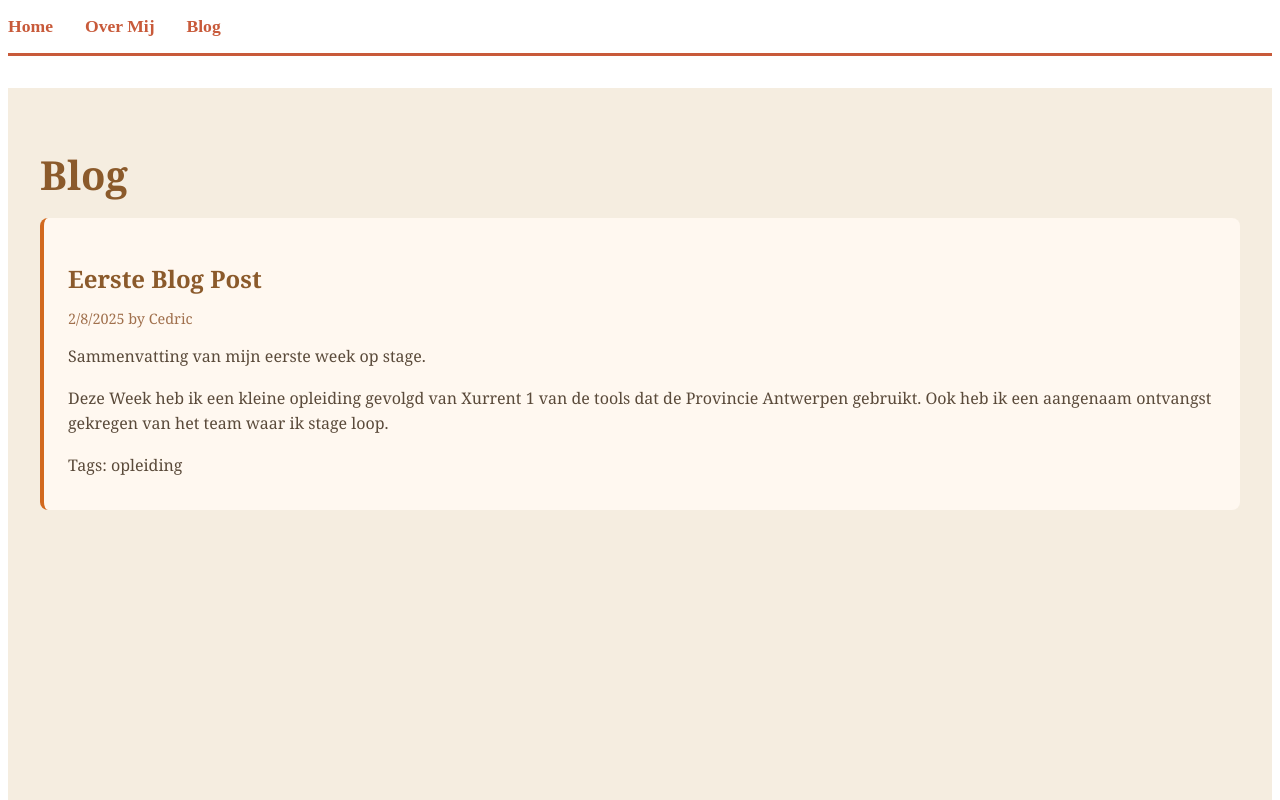
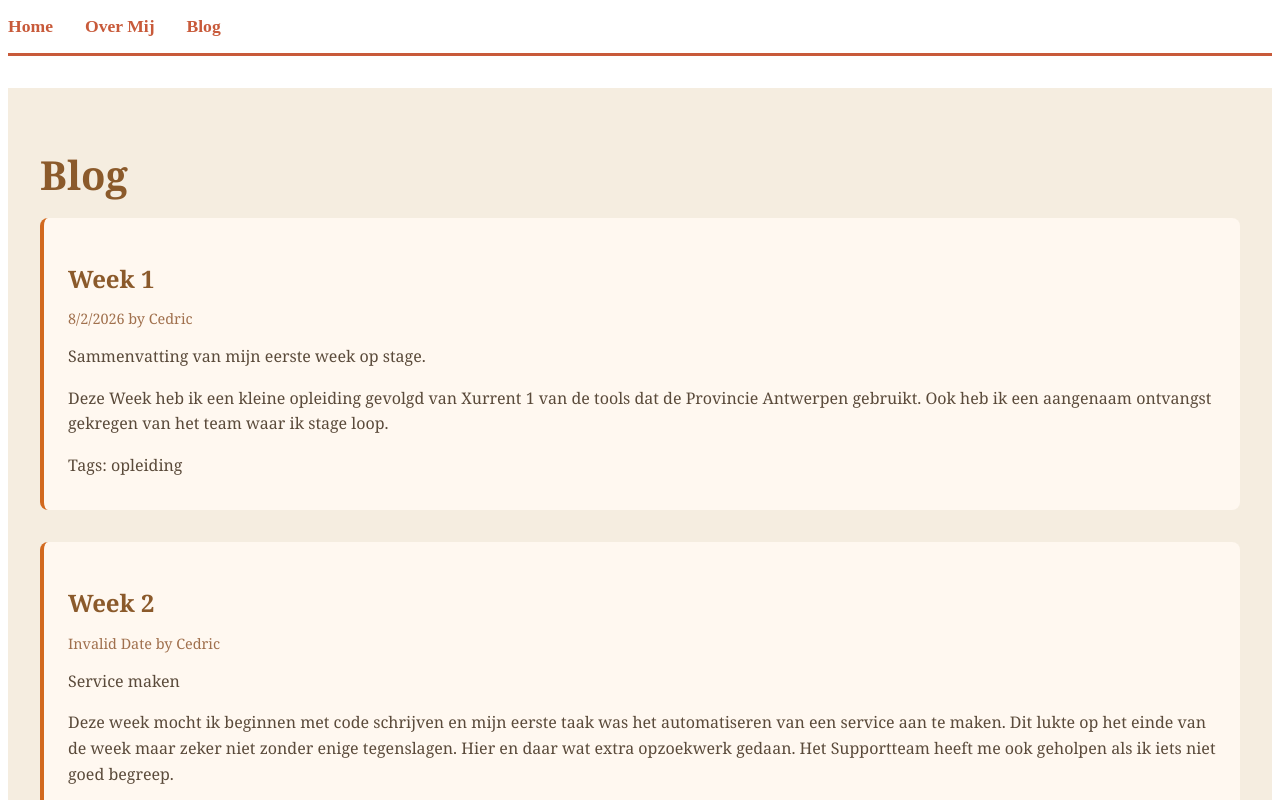
Before and after one commit to CedricDeMaesschalck/Blog, a React (Vite) app in the folder Blog/: page /blog in a window 1280 px wide. Shown: the top 800 px of the page. Built offline with nearby package versions, Linux system fonts and the light colour scheme.

Commit message:
tweede blog post

```diff
--- a/Blog/src/Blog.tsx
+++ b/Blog/src/Blog.tsx
@@ -68,13 +68,22 @@ const Blog = () => {
     const [posts] = useState<BlogPost[]>([
         {
             id: 1,
-            title: 'Eerste Blog Post',
+            title: 'Week 1',
             excerpt: 'Sammenvatting van mijn eerste week op stage.',
             content: 'Deze Week heb ik een kleine opleiding gevolgd van Xurrent 1 van de tools dat de Provincie Antwerpen gebruikt. Ook heb ik een aangenaam ontvangst gekregen van het team waar ik stage loop.',
-            date: '2025-02-08',
+            date: '08-02-2026',
             author: 'Cedric',
             tag: ['opleiding'],
         },
+        {
+            id: 2,
+            title: 'Week 2',
+            excerpt: 'Service maken',
+            content: 'Deze week mocht ik beginnen met code schrijven en mijn eerste taak was het automatiseren van een service aan te maken. Dit lukte op het einde van de week maar zeker niet zonder enige tegenslagen. Hier en daar wat extra opzoekwerk gedaan. Het Supportteam heeft me ook geholpen als ik iets niet goed begreep.',
+            date: '15-02-2026',
+            author: 'Cedric',
+            tag: ['Bijleren', 'Ups and Downs','coderen',],
+        }
     ]);
 
     return (
```
